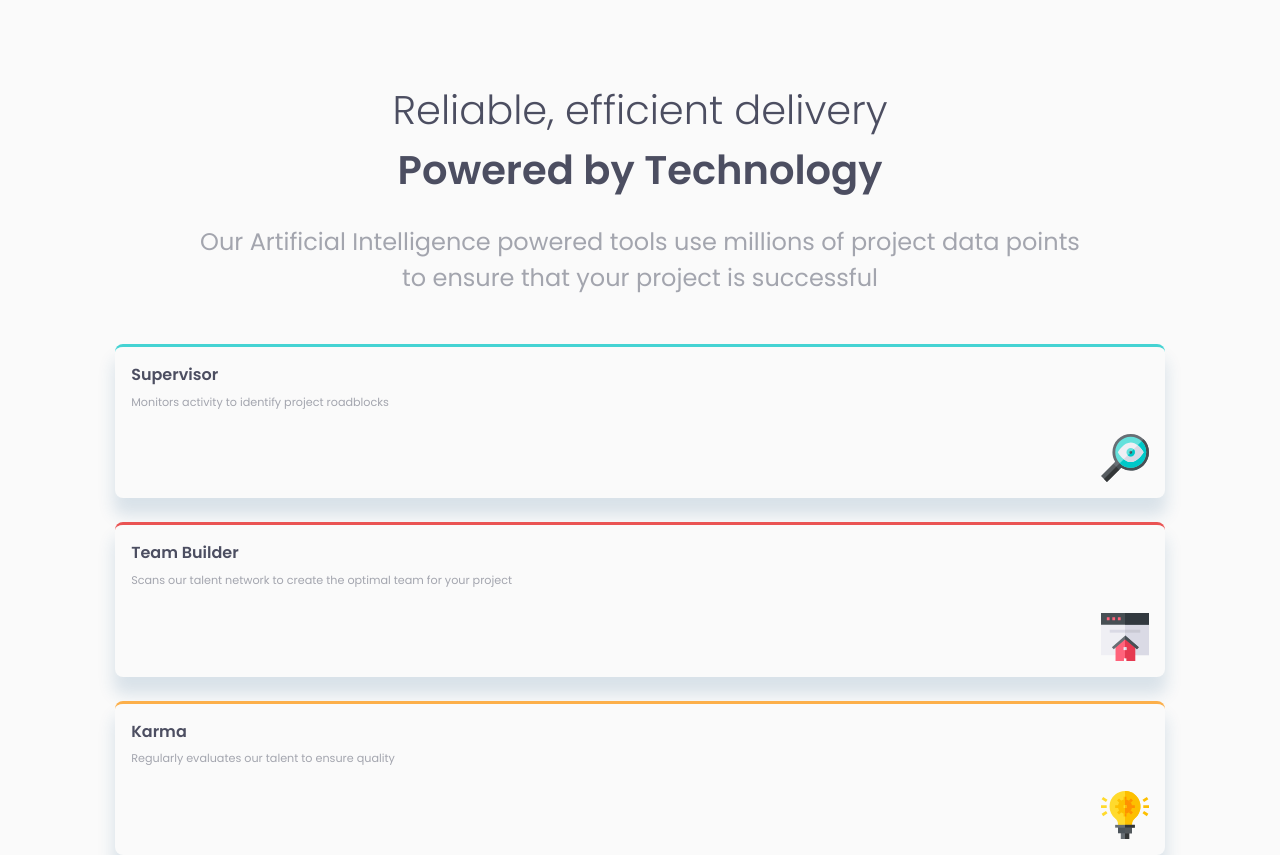
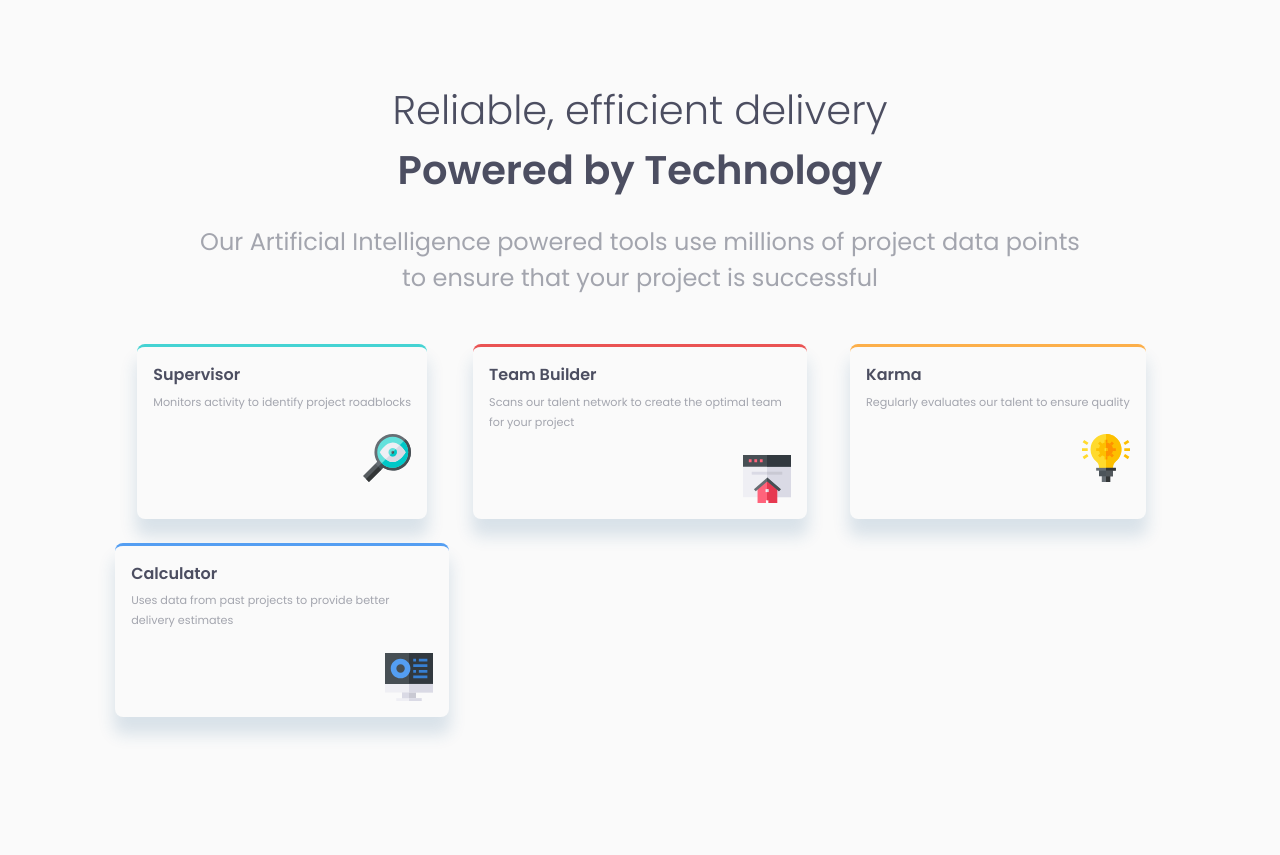
Before and after one commit to ronaldyonggi/four-card-feature-fm, a React (Vite) app: page / in a window 1280 px wide. Shown: the top 855 px of the page. After the commit the page ends 800 px from the top, so only its background shows below. Built offline with nearby package versions, Linux system fonts and the light colour scheme.

Commit message:
add styling for medium and large screen

```diff
--- a/src/components/FeatureList/FeatureList.module.css
+++ b/src/components/FeatureList/FeatureList.module.css
@@ -1,3 +1,41 @@
 .container {
-    margin-top: 3rem;
+  margin-top: 3rem;
+  display: grid;
+  justify-items: center;
 }
+
+/* Medium size screen */
+@media screen and (min-width: 768px) {
+  .container {
+    grid-template-columns: repeat(2, 1fr);
+    column-gap: 1.5rem;
+    justify-items: center;
+  }
+}
+
+@media screen and (min-width: 1024px) {
+  .container {
+    grid-template-columns: repeat(3, 1fr);
+    grid-template-rows: repeat(4, auto);
+  }
+
+  .card1 {
+    grid-column: 1;
+    grid-row: 2 / span 2;
+  }
+
+  .card2 {
+    grid-column: 2;
+    grid-row: 1 / span 2;
+  }
+
+  .card3 {
+    grid-column: 2;
+    grid-row: 3 / span 2;
+  }
+
+  .card4 {
+    grid-column: 3;
+    grid-row: 2 / span 2;
+  }
+}
```
